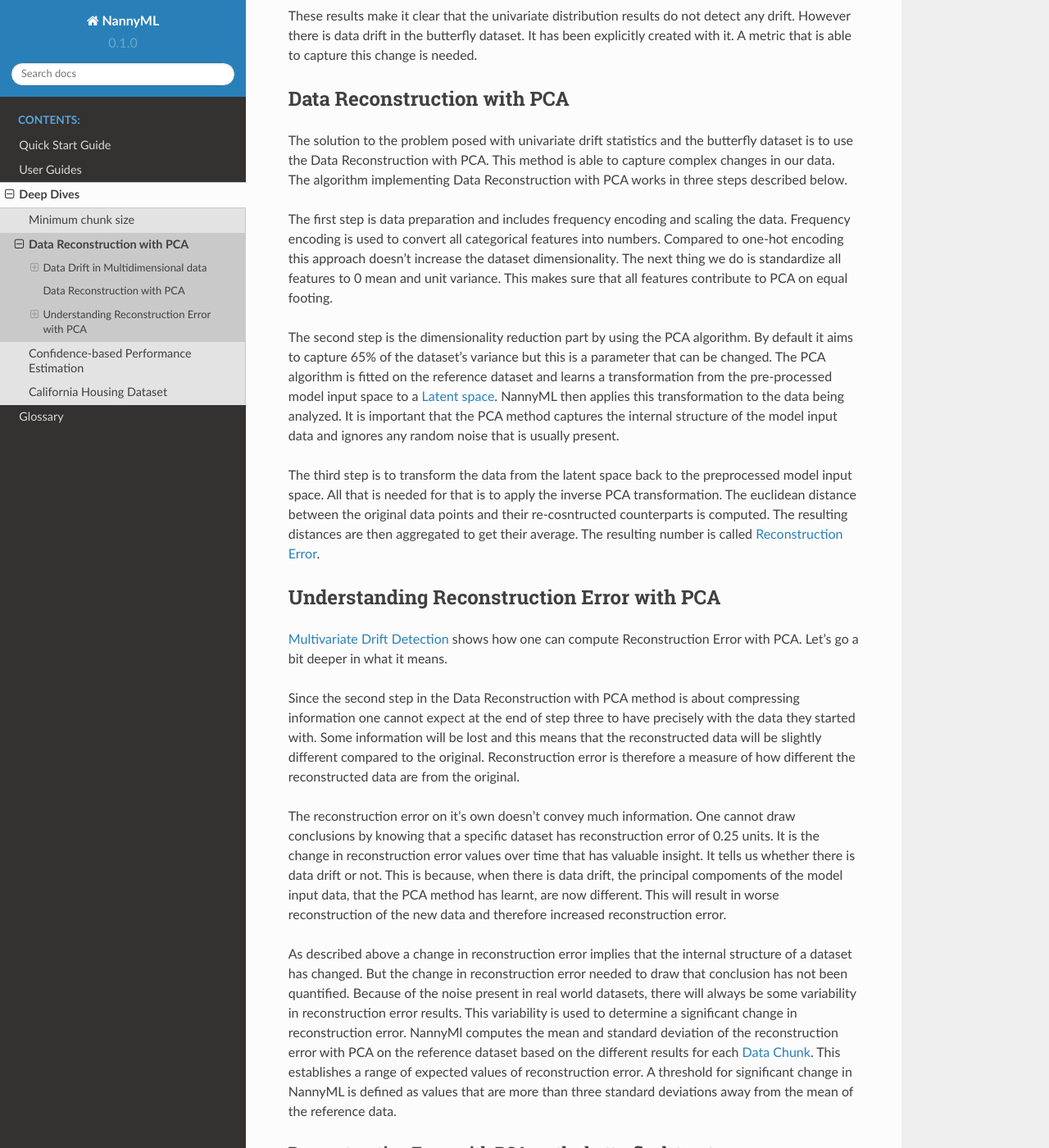
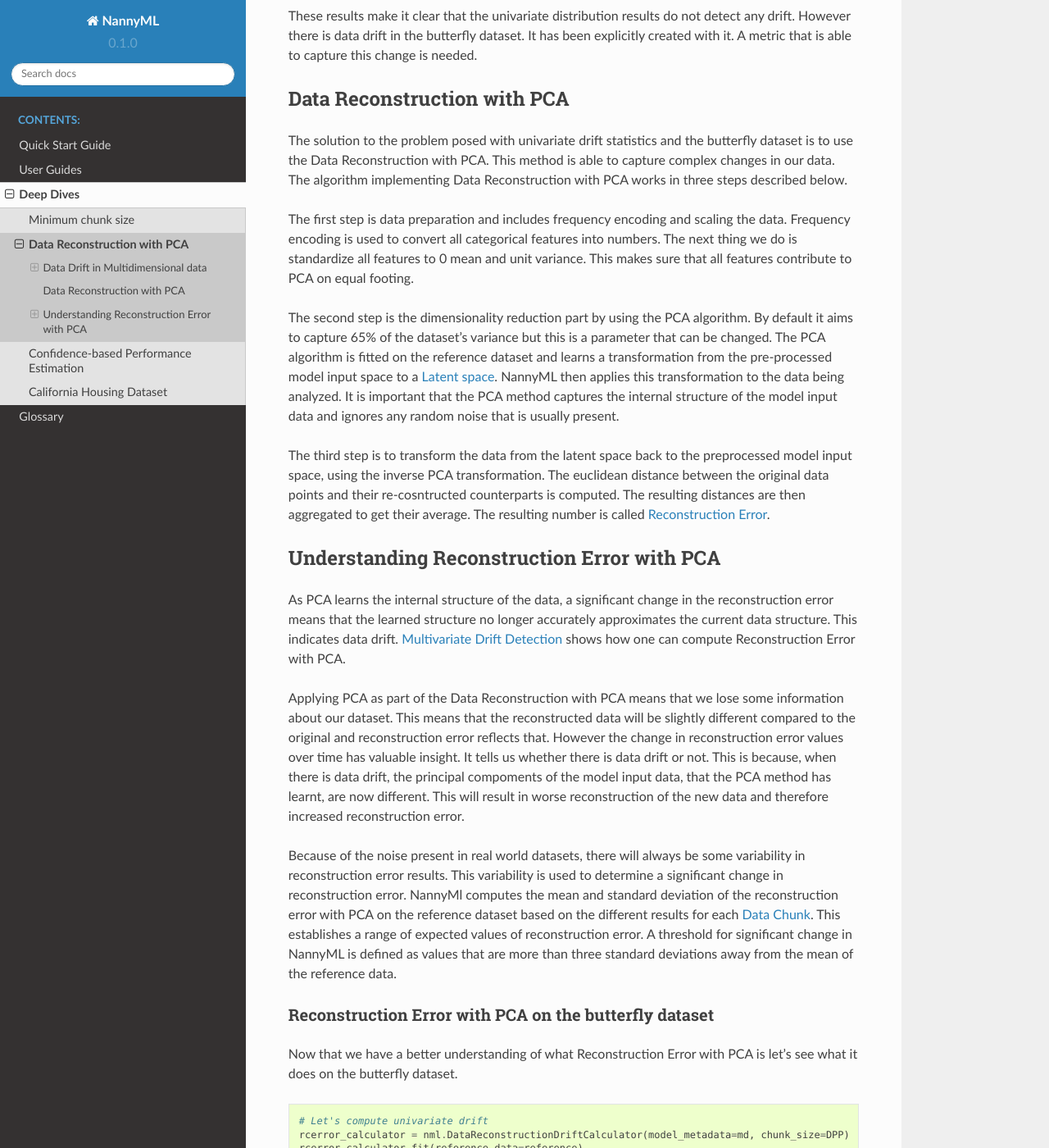
Before and after one commit to NannyML/nannyml, a Sphinx documentation site: the page built from docs/deep_dive/data_reconstruction.rst, in a window 1280 px wide and 1400 px high, scrolled down 6220 px. Shown: the whole window at 82% size. Built offline with Sphinx 7.4.7 and the Read the Docs theme 2.0.0, drawn with Linux system fonts in a browser that asks for light colours; pages that are not in the unit, such as notebooks, are missing from menus.

Commit message:
doc feedback

```diff
--- a/docs/deep_dive/data_reconstruction.rst
+++ b/docs/deep_dive/data_reconstruction.rst
@@ -165,8 +165,7 @@ works in three steps described below.
 
 The first step is data preparation and includes
 frequency encoding and scaling the data. Frequency encoding is used
-to convert all categorical features into numbers. Compared to one-hot encoding this
-approach doesn't increase the dataset dimensionality. The next thing we do
+to convert all categorical features into numbers. The next thing we do
 is standardize all features to 0 mean and unit variance. This makes sure that all features
 contribute to PCA on equal footing.
 
@@ -180,7 +179,7 @@ model input data and ignores any random noise that is usually present.
 
 
 The third step is to transform the data from the latent space back to the preprocessed
-model input space. All that is needed for that is to apply the inverse PCA transformation.
+model input space, using the inverse PCA transformation.
 The euclidean distance between the original data points and their re-cosntructed counterparts
 is computed. The resulting distances are then aggregated to get their average. The resulting
 number is called :term:`Reconstruction Error`.
@@ -189,25 +188,19 @@ number is called :term:`Reconstruction Error`.
 Understanding Reconstruction Error with PCA
 -------------------------------------------
 
+As PCA learns the internal structure of the data, a significant change in the reconstruction error means
+that the learned structure no longer accurately approximates the current data structure. This indicates data drift.
 :ref:`Multivariate Drift Detection<data-drift-multivariate>` shows how one can compute
-Reconstruction Error with PCA. Let's go a bit deeper in what it means.
+Reconstruction Error with PCA.
 
-Since the second step in the Data Reconstruction with PCA method is about compressing
-information one cannot expect at the end of step three to have precisely with the data they
-started with. Some information will be lost and this means that the reconstructed data will be slightly
-different compared to the original. Reconstruction error is therefore a measure of how different
-the reconstructed data are from the original.
-
-The reconstruction error on it's own doesn't convey much information.
-One cannot draw conclusions by knowing that a specific dataset has reconstruction error of 0.25 units.
-It is the change in reconstruction error values over time that has valuable insight.
+Applying PCA as part of the Data Reconstruction with PCA means that we lose some information about our dataset.
+This means that the reconstructed data will be slightly different compared to the original and reconstruction
+error reflects that. However the change in reconstruction error values over time has valuable insight.
 It tells us whether there is data drift or not. This is because, when there is
 data drift, the principal compoments of the model input data, that the PCA method has learnt,
 are now different. This will result in worse reconstruction of the new data and
 therefore increased reconstruction error.
 
-As described above a change in reconstruction error implies that the internal structure of a dataset
-has changed. But the change in reconstruction error needed to draw that conclusion has not been quantified.
 Because of the noise present in real world datasets, there will always be some
 variability in reconstruction error results. This variability is used to determine
 a significant change in reconstruction error. NannyMl computes the mean
```
Also changed, not shown: docs/guides/data_drift.rst (+5 -7 lines).
